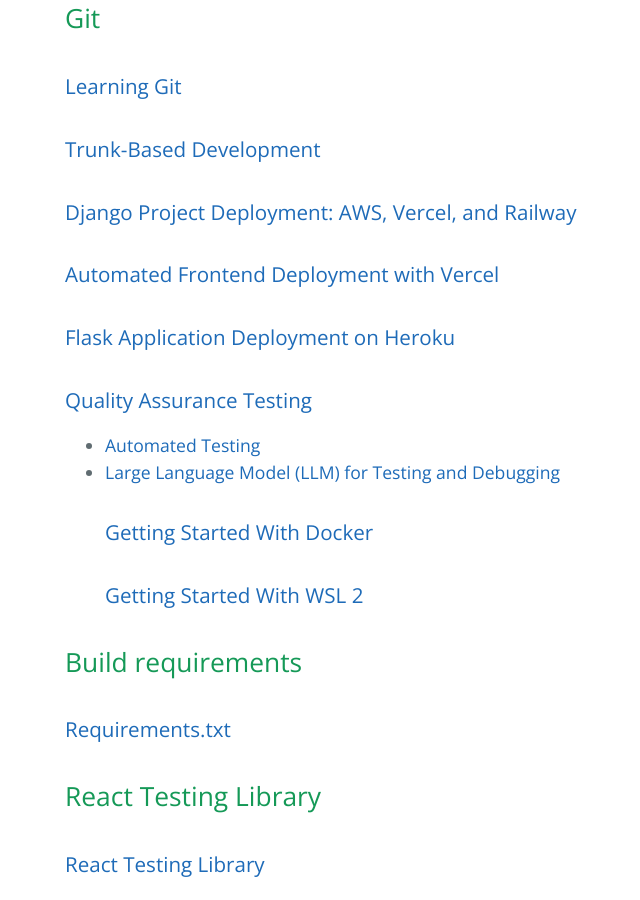
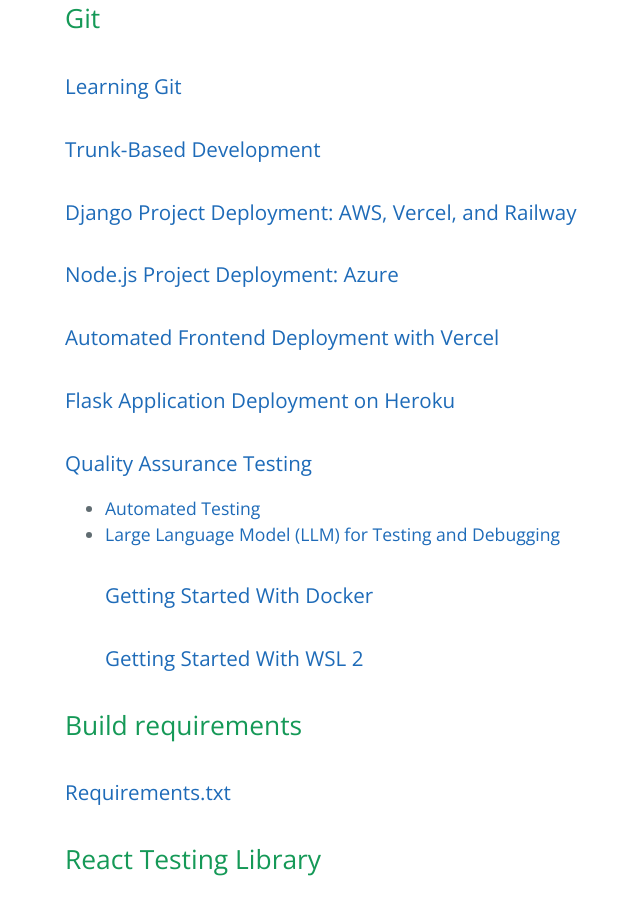
Before and after one commit to learning-software-engineering/learning-software-engineering.github.io, a Jekyll site: the page built from Topics/Development_Process.md, in a window 1280 px wide and 900 px high, scrolled down 410 px. Shown: the whole window, without its empty margins (159-799 px from the left). Built offline with Jekyll 4.4.1, drawn with Linux system fonts in a browser that asks for light colours; our own code applies the rules of GitHub Pages for plain Markdown files.

Commit message:
Added link to Node.js Azure deployment.

```diff
--- a/Topics/Development_Process.md
+++ b/Topics/Development_Process.md
@@ -3,6 +3,7 @@
 ### [Learning Git](./Development_Process/Git/Git.md)
 ### [Trunk-Based Development](./Development_Process/Trunk_Development.md)
 ### [Django Project Deployment: AWS, Vercel, and Railway](./Development_Process/Django_Deployment_AWS_Railway_Vercel.md)
+### [Node.js Project Deployment: Azure](./Development_Process/Azure_webapp_deployment_with_nodejs.md)
 ### [Automated Frontend Deployment with Vercel](./Development_Process/Frontend_Automated_Deployment_Vercel.md)
 ### [Flask Application Deployment on Heroku](./Development_Process/Flask_App_Deployment_Heroku.md)
 ### [Quality Assurance Testing](./Development_Process/QA_testing.md)
```
